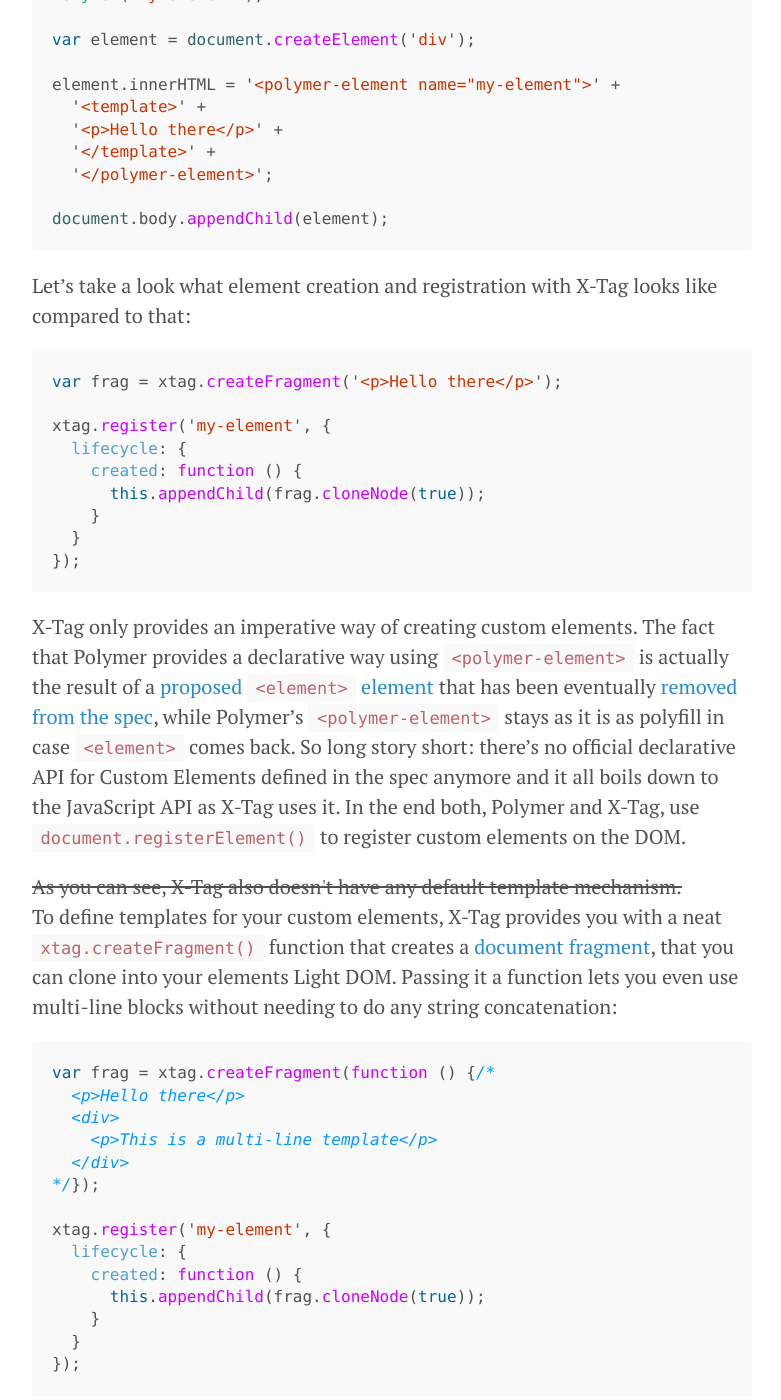
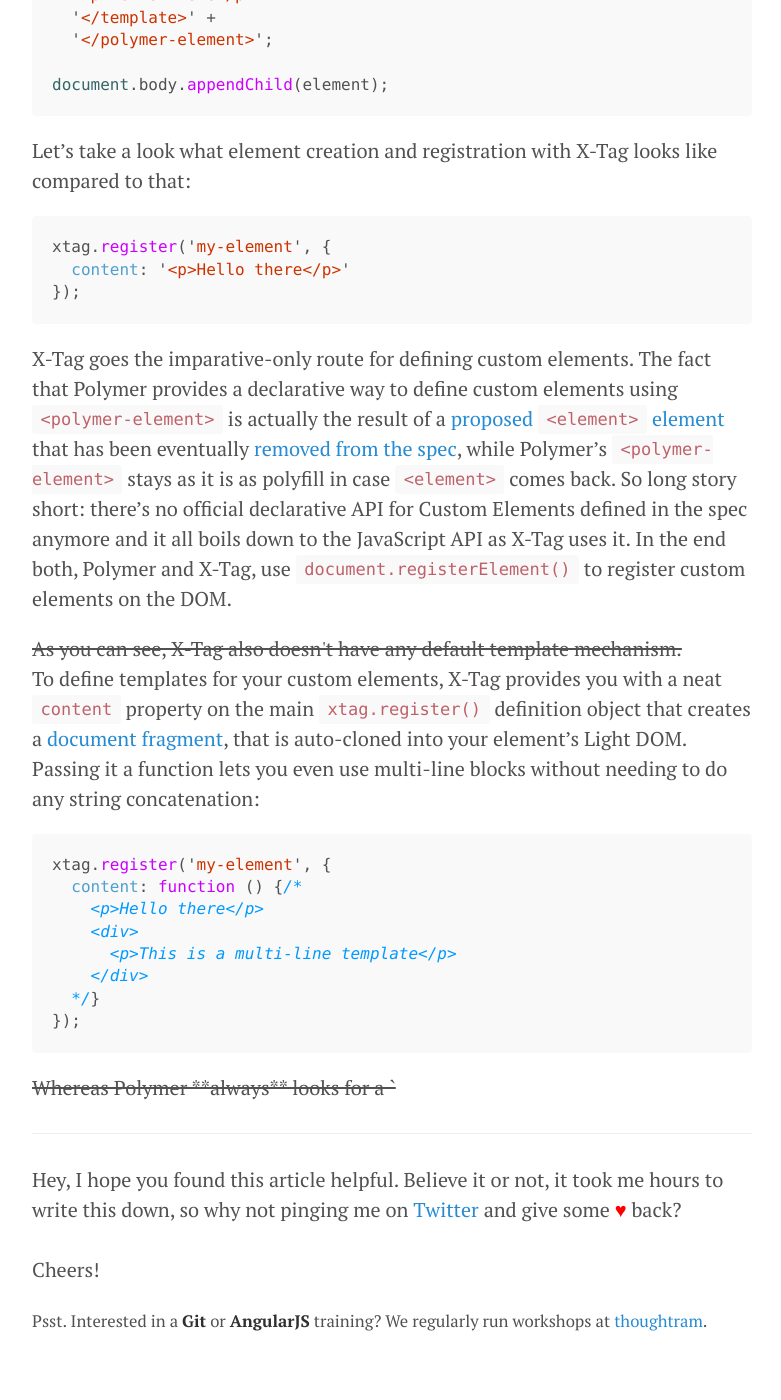
Before and after one commit to 0x-r4bbit/pascalprecht.github.io, a Jekyll site: the page built from _posts/2014-07-21-polymer-vs-x-tag-here-is-the-difference.md, in a window 1280 px wide and 1400 px high, scrolled down 6127 px. Shown: the whole window, without its empty margins (248-1029 px from the left). Built offline with Jekyll 4.4.1, drawn with Linux system fonts in a browser that asks for light colours; Markdown is read by kramdown in place of the engine named in the settings; some of the changed text lies outside the part shown.

Commit message:
Update 2014-07-21-polymer-vs-x-tag-here-is-the-difference.md
Changes to reflect the addition of the `content` template property.

````diff
--- a/_posts/2014-07-21-polymer-vs-x-tag-here-is-the-difference.md
+++ b/_posts/2014-07-21-polymer-vs-x-tag-here-is-the-difference.md
@@ -60,14 +60,8 @@
 So X-Tag's goal and philosophy is to just use Custom Elements APIs to build web components, because in most cases that's enough. There's no Shadow DOM nor HTML Template required. To have a fair comparison, let's take a look what the element above would look like when implemented with X-Tag:
 
 ```js
-var frag = xtag.createFragment('<p>This is a foo-element.</p>');
-
 xtag.register('foo-element', {
-  lifecycle: {
-    created: function () {
-      this.appendChild(frag.cloneNode(true));
-    }
-  }
+  content: '<p>This is a foo-element.</p>'
 });
 ```
 This basically generates the same result, except that there's no Shadow DOM in that example yet. Let's take a deeper look at what's different when creating components with either one or the other library.
@@ -147,37 +141,25 @@
 Let's take a look what element creation and registration with X-Tag looks like compared to that:
 
 ```js
-var frag = xtag.createFragment('<p>Hello there</p>');
-
 xtag.register('my-element', {
-  lifecycle: {
-    created: function () {
-      this.appendChild(frag.cloneNode(true));
-    }
-  }
+  content: '<p>Hello there</p>'
 });
 ```
 
-X-Tag only provides an imperative way of creating custom elements. The fact that Polymer provides a declarative way using `<polymer-element>` is actually the result of a [proposed `<element>` element](http://www.w3.org/TR/components-intro/#defining-a-custom-element) that has been eventually [removed from the spec](http://lists.w3.org/Archives/Public/public-webapps/2013JulSep/0287.html), while Polymer's `<polymer-element>` stays as it is as polyfill in case `<element>` comes back. So long story short: there's no official declarative API for Custom Elements defined in the spec anymore and it all boils down to the JavaScript API as X-Tag uses it. In the end both, Polymer and X-Tag, use `document.registerElement()` to register custom elements on the DOM.
+X-Tag goes the imparative-only route for defining custom elements. The fact that Polymer provides a declarative way to define custom elements using `<polymer-element>` is actually the result of a [proposed `<element>` element](http://www.w3.org/TR/components-intro/#defining-a-custom-element) that has been eventually [removed from the spec](http://lists.w3.org/Archives/Public/public-webapps/2013JulSep/0287.html), while Polymer's `<polymer-element>` stays as it is as polyfill in case `<element>` comes back. So long story short: there's no official declarative API for Custom Elements defined in the spec anymore and it all boils down to the JavaScript API as X-Tag uses it. In the end both, Polymer and X-Tag, use `document.registerElement()` to register custom elements on the DOM.
 
 <s>As you can see, X-Tag also doesn't have any default template mechanism.</s>
 
-To define templates for your custom elements, X-Tag provides you with a neat `xtag.createFragment()` function that creates a [document fragment](https://developer.mozilla.org/en/docs/Web/API/DocumentFragment), that you can clone into your elements Light DOM. Passing it a function lets you even use multi-line blocks without needing to do any string concatenation:
+To define templates for your custom elements, X-Tag provides you with a neat `content` property on the main `xtag.register()` definition object that creates a [document fragment](https://developer.mozilla.org/en/docs/Web/API/DocumentFragment), that is auto-cloned into your element's Light DOM. Passing it a function lets you even use multi-line blocks without needing to do any string concatenation:
 
 ```js
-var frag = xtag.createFragment(function () {/*
-  <p>Hello there</p>
-  <div>
-    <p>This is a multi-line template</p>
-  </div>
-*/});
-
 xtag.register('my-element', {
-  lifecycle: {
-    created: function () {
-      this.appendChild(frag.cloneNode(true));
-    }
-  }
+  content: function () {/*
+    <p>Hello there</p>
+    <div>
+      <p>This is a multi-line template</p>
+    </div>
+  */}
 });
 ```
 
@@ -185,7 +167,7 @@
 
 X-Tag provides several ways to handle template, but in the end its up to you to decide if you need a template at all and if so, when and how it gets injected. It's kind of the other way around compared to Polymer. As explained [earlier](#polymer-sd-behaviour), Polymer searches for a `<template>` element by default and creates a `shadowRoot` automatically, to clone the templates content into the elements Shadow DOM, but still gives you the chance to prevent that and stick with Light DOM if you want.
 
-X-Tag follows more the bottom-up approach and will not do anything template related, if not explicitly said. So what looks like a drawback at a first glance, is actually just the power of flexibility. And both libraries give you that flexibility.
+X-Tag follows more the bottom-up approach and will not do anything template related, if not explicitly told to. So what looks like a drawback at a first glance, is actually just the power of flexibility. And both libraries give you that flexibility.
 
 If you **want** to use HTML Template with X-Tag, all you have to do is to define your template first:
 
@@ -197,10 +179,11 @@
 And clone its content later into your elements light DOM:
 
 ```js
+var tpl = document.getElementById('my-template').content;
+
 xtag.register('my-element', {
   lifecycle: {
     created: function () {
-      var tpl = document.getElementById('my-template').content;
       this.appendChild(tpl.cloneNode(true));
     }
   }
````
